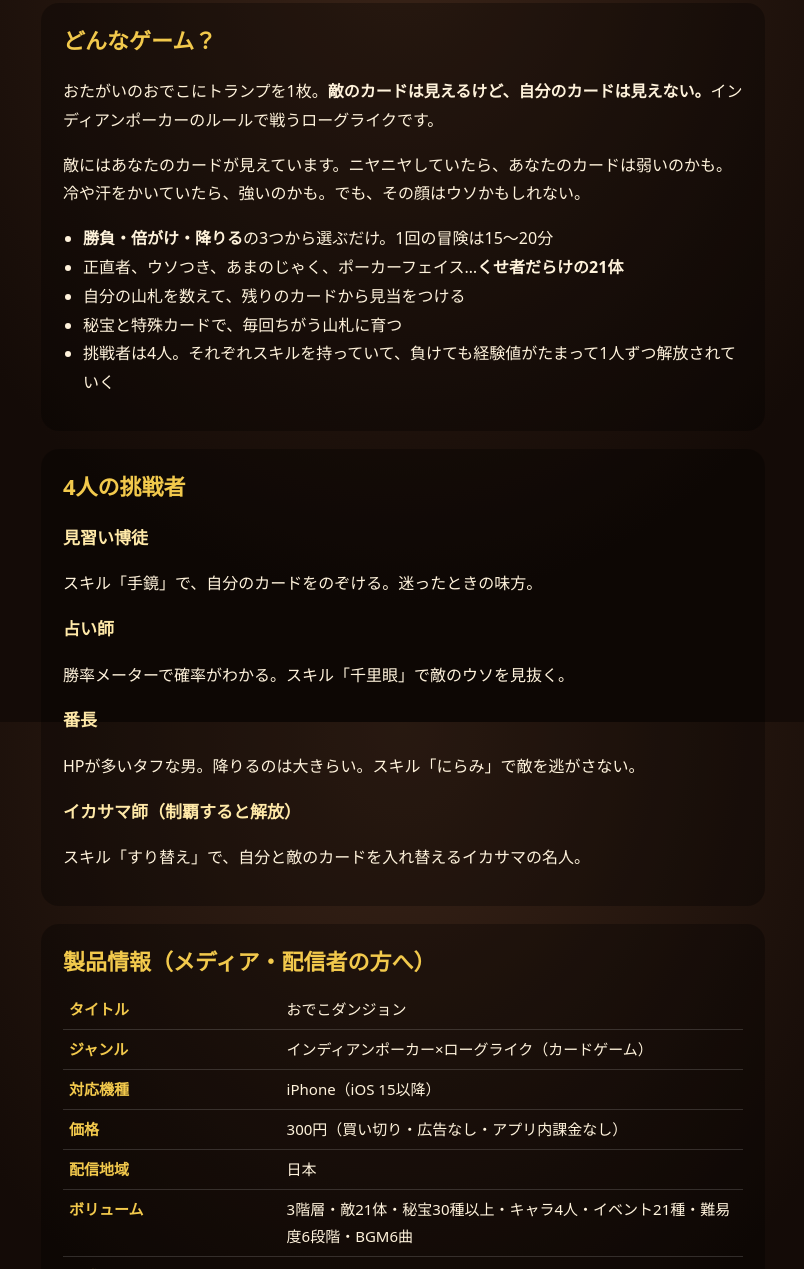
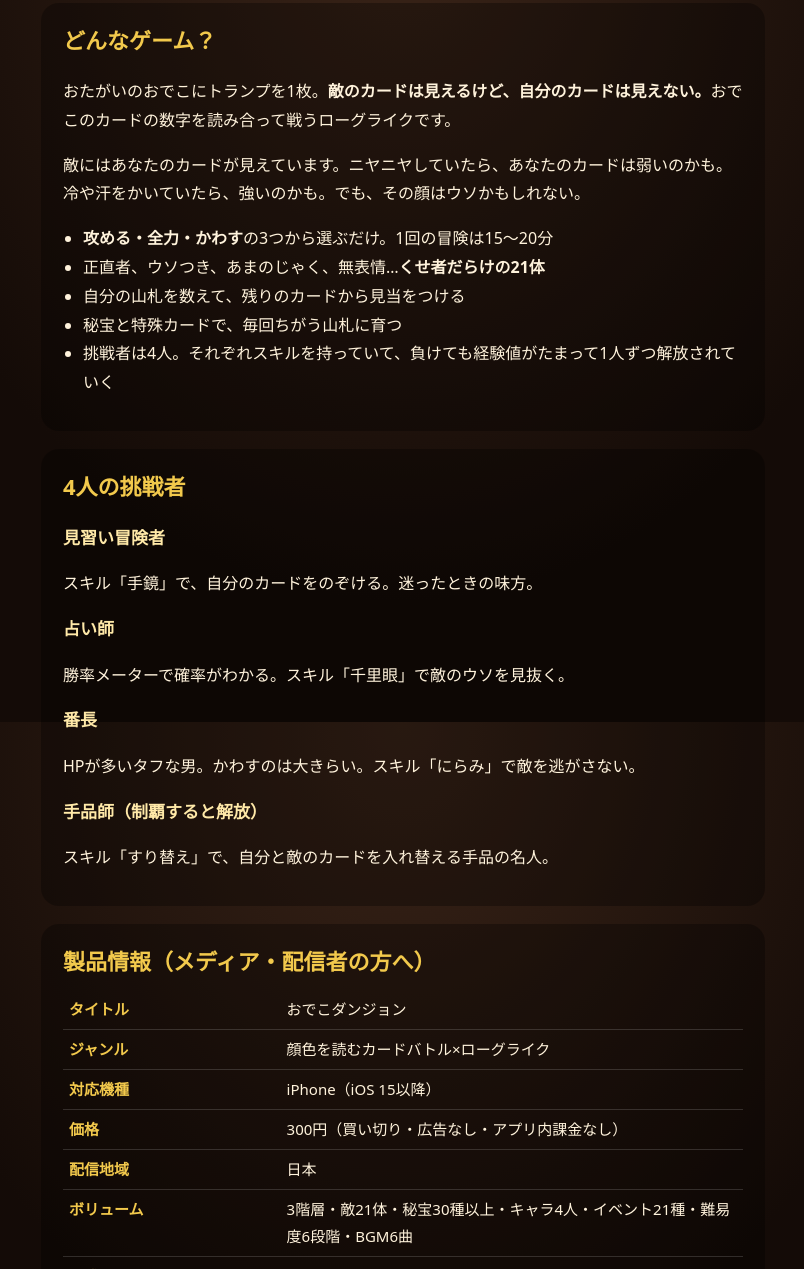
Before and after one commit to mtddzd5vw2-gif/odeko, a plain HTML site: page index.html in a window 1280 px wide. Shown: the part 878-2147 px from the top of the page, without its empty margins (237-1041 px from the left). Drawn offline with Linux system fonts and the light colour scheme.

Commit message:
ギャンブルを連想させる言葉を外す（ゲームの改修に合わせて）
Co-Authored-By: Claude Opus 5.5 <noreply@anthropic.com>
Claude-Session: https://claude.ai/code/session_01LWtf1RF73Tx13qnX6ReeY5

```diff
--- a/index.html
+++ b/index.html
@@ -3,10 +3,10 @@
 <head>
 <meta charset="utf-8">
 <meta name="viewport" content="width=device-width,initial-scale=1">
-<title>おでこダンジョン｜インディアンポーカー×ローグライク</title>
-<meta name="description" content="自分のカードだけ見えない。敵の顔色とクセを読んで「勝負」か「降りる」かを決める、インディアンポーカーで戦うローグライク。iPhone向け・広告なし・課金なし。">
+<title>おでこダンジョン｜顔色を読むカードバトル×ローグライク</title>
+<meta name="description" content="自分のカードだけ見えない。敵の顔色とクセを読んで「攻める」か「かわす」かを決める、おでこのカードで戦うローグライク。iPhone向け・広告なし・課金なし。">
 <meta property="og:title" content="おでこダンジョン">
-<meta property="og:description" content="自分のカードだけ、見えない。インディアンポーカー×ローグライク。">
+<meta property="og:description" content="自分のカードだけ、見えない。顔色を読むカードバトル×ローグライク。">
 <meta property="og:image" content="https://mtddzd5vw2-gif.github.io/odeko/img/og.jpg">
 <meta property="og:type" content="website">
 <meta name="twitter:card" content="summary_large_image">
@@ -24,15 +24,15 @@
 </header>
 <main>
   <div class="shots">
-    <img src="img/shot1.jpg" alt="スライムとの勝負"><img src="img/shot2.jpg" alt="ウソつきのオーク親分"><img src="img/shot3.jpg" alt="倍がけで大勝利"><img src="img/shot4.jpg" alt="九尾の狐のボス戦"><img src="img/shot5.jpg" alt="お店"><img src="img/shot6.jpg" alt="冒険の結果">
+    <img src="img/shot1.jpg" alt="スライムとの戦い"><img src="img/shot2.jpg" alt="ウソつきのオーク親分"><img src="img/shot3.jpg" alt="全力で大勝利"><img src="img/shot4.jpg" alt="九尾の狐のボス戦"><img src="img/shot5.jpg" alt="4人の挑戦者"><img src="img/shot6.jpg" alt="宝箱">
   </div>
   <section>
     <h2>どんなゲーム？</h2>
-    <p>おたがいのおでこにトランプを1枚。<b>敵のカードは見えるけど、自分のカードは見えない。</b>インディアンポーカーのルールで戦うローグライクです。</p>
+    <p>おたがいのおでこにトランプを1枚。<b>敵のカードは見えるけど、自分のカードは見えない。</b>おでこのカードの数字を読み合って戦うローグライクです。</p>
     <p>敵にはあなたのカードが見えています。ニヤニヤしていたら、あなたのカードは弱いのかも。冷や汗をかいていたら、強いのかも。でも、その顔はウソかもしれない。</p>
     <ul>
-      <li><b>勝負・倍がけ・降りる</b>の3つから選ぶだけ。1回の冒険は15〜20分</li>
-      <li>正直者、ウソつき、あまのじゃく、ポーカーフェイス…<b>くせ者だらけの21体</b></li>
+      <li><b>攻める・全力・かわす</b>の3つから選ぶだけ。1回の冒険は15〜20分</li>
+      <li>正直者、ウソつき、あまのじゃく、無表情…<b>くせ者だらけの21体</b></li>
       <li>自分の山札を数えて、残りのカードから見当をつける</li>
       <li>秘宝と特殊カードで、毎回ちがう山札に育つ</li>
       <li>挑戦者は4人。それぞれスキルを持っていて、負けても経験値がたまって1人ずつ解放されていく</li>
@@ -40,16 +40,16 @@
   </section>
   <section>
     <h2>4人の挑戦者</h2>
-    <h3>見習い博徒</h3><p>スキル「手鏡」で、自分のカードをのぞける。迷ったときの味方。</p>
+    <h3>見習い冒険者</h3><p>スキル「手鏡」で、自分のカードをのぞける。迷ったときの味方。</p>
     <h3>占い師</h3><p>勝率メーターで確率がわかる。スキル「千里眼」で敵のウソを見抜く。</p>
-    <h3>番長</h3><p>HPが多いタフな男。降りるのは大きらい。スキル「にらみ」で敵を逃がさない。</p>
-    <h3>イカサマ師（制覇すると解放）</h3><p>スキル「すり替え」で、自分と敵のカードを入れ替えるイカサマの名人。</p>
+    <h3>番長</h3><p>HPが多いタフな男。かわすのは大きらい。スキル「にらみ」で敵を逃がさない。</p>
+    <h3>手品師（制覇すると解放）</h3><p>スキル「すり替え」で、自分と敵のカードを入れ替える手品の名人。</p>
   </section>
   <section>
     <h2>製品情報（メディア・配信者の方へ）</h2>
     <table>
       <tr><th>タイトル</th><td>おでこダンジョン</td></tr>
-      <tr><th>ジャンル</th><td>インディアンポーカー×ローグライク（カードゲーム）</td></tr>
+      <tr><th>ジャンル</th><td>顔色を読むカードバトル×ローグライク</td></tr>
       <tr><th>対応機種</th><td>iPhone（iOS 15以降）</td></tr>
       <tr><th>価格</th><td>300円（買い切り・広告なし・アプリ内課金なし）</td></tr>
       <tr><th>配信地域</th><td>日本</td></tr>
```
Also changed, not shown: streaming.html (+2 -2 lines), img/og.jpg, img/shot1.jpg, img/shot2.jpg, img/shot3.jpg, img/shot4.jpg, img/shot5.jpg, img/shot6.jpg.
